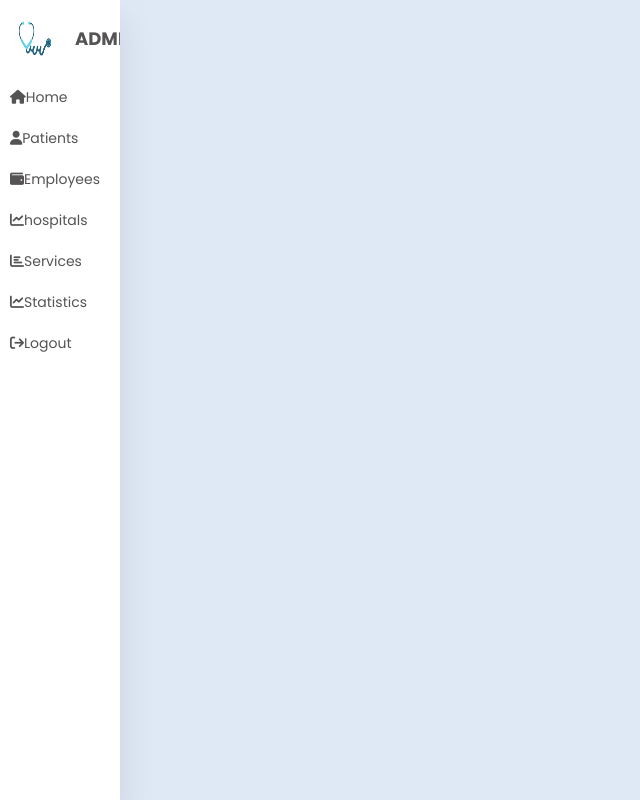
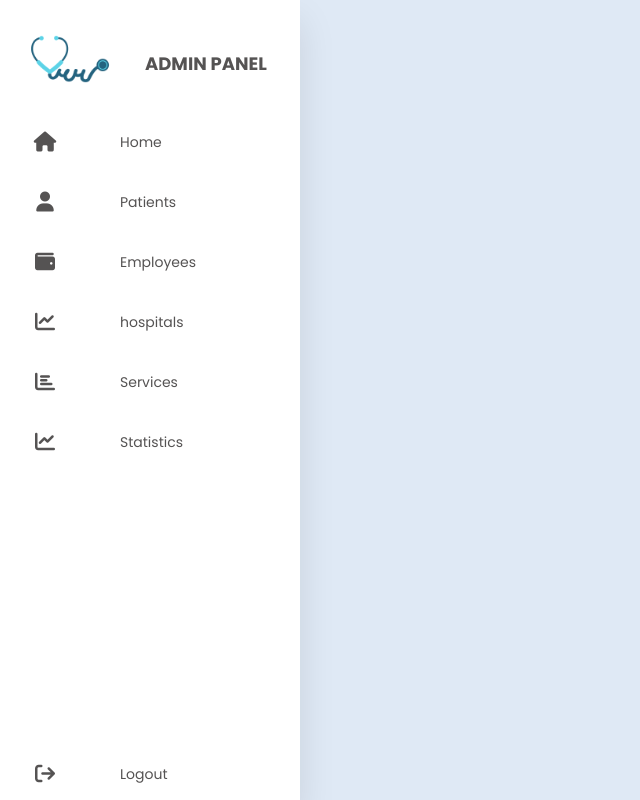
Before and after one commit to hassan-bachir/Hospital-Full-Stack, a PHP site: page /admin.html in a window 1280 px wide. Shown: the whole page, without its empty margins (0-640 px from the left). Run offline with PHP 8.4, Linux system fonts and the light colour scheme; some libraries are stand-ins or nearby versions.

Commit message:
finished admin panel

```diff
--- a/admin.html
+++ b/admin.html
@@ -34,12 +34,12 @@
             </a></li>
 
             <li><a href="#">
-                <i class="fa-solid fa-wallet"></i>
+                <i class="fas fa-solid fa-wallet"></i>
                 <span class="nav-item">Employees</span>
             </a></li>
 
             <li><a href="#">
-                <i class="fa-solid fa-chart-line"></i>
+                <i class="fas fa-solid fa-chart-line"></i>
                 <span class="nav-item">hospitals</span>
             </a></li>
 
@@ -49,12 +49,12 @@
             </a></li>
 
             <li><a href="#">
-                <i class="fa-solid fa-chart-line"></i>
+                <i class="fas fa-solid fa-chart-line"></i>
                 <span class="nav-item">Statistics</span>
             </a></li>
 
-            <li><a href="#">
-                <i class="fa-solid fa-arrow-right-from-bracket"></i>
+            <li><a href="#" class="logout">
+                <i class="fas fa-solid fa-arrow-right-from-bracket"></i>
                 <span class="nav-item">Logout</span>
             </a></li>
 
--- a/styles/admin.css
+++ b/styles/admin.css
@@ -17,9 +17,9 @@ body {
 }
 
 .logo-image {
-    width: 50px;
-    /* height: 50px; */
-    border-radius: 50%;
+    width: 120px;
+
+
 }
 
 nav {
@@ -39,10 +39,12 @@ nav {
     text-align: center;
     display: flex;
     transition: all 0.5s ease;
+    margin: 10px 0px 0px 0px;
 }
 .logo span {
     font-weight: bold;
-    padding : 15px;
+    padding-left : 15px;
+    padding-top: 30px;
     font-size: 18px;
 }
 a {
@@ -53,3 +55,31 @@ a {
     width: 300px;
     padding: 10px;
 }
+
+.fas {
+    position: relative;
+    width: 70px;
+    height: 40px;
+    top: 14px;
+    font-size: 20px;
+    text-align: center;
+
+}
+
+.nav-item {
+    position: relative;
+    top: 12px;
+    margin-left: 40px;
+}
+a:hover {
+    background: #eee;
+
+}
+nav:hover {
+    width: 300px;
+    transition: all 0.5 ease;
+}
+.logout {
+    position: absolute;
+    bottom: 0;
+}
```
